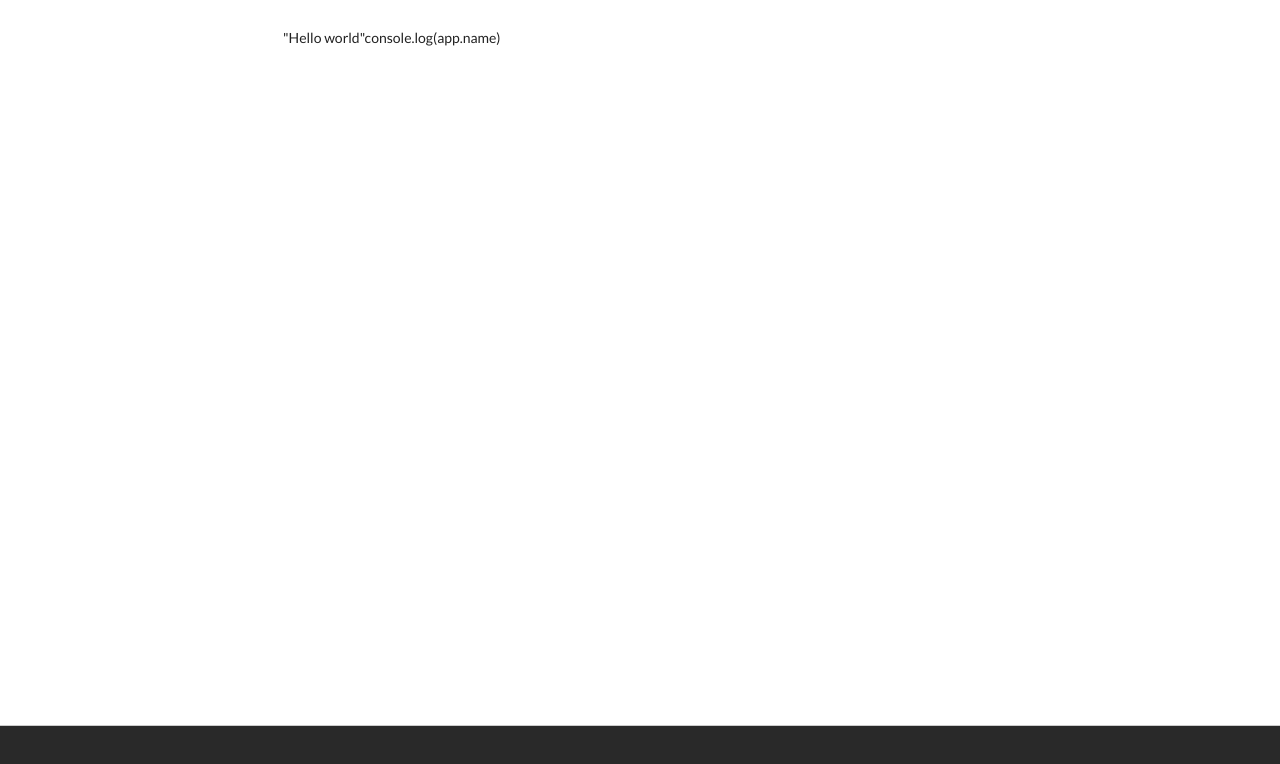
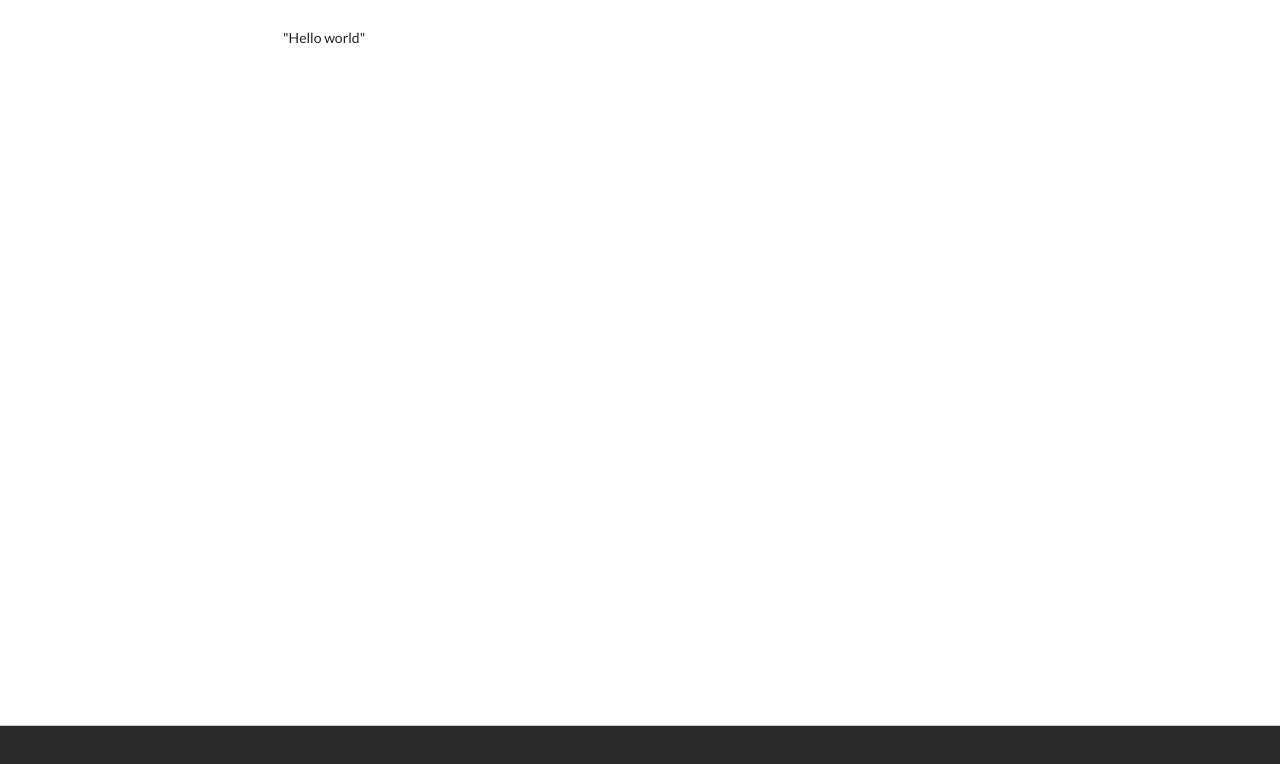
Before and after one commit to jwalin27/student-portal, a React (Create React App) app: page / in a window 1280 px wide. Shown: the top 764 px of the page. Built offline with nearby package versions, Linux system fonts and the light colour scheme.

Commit message:
Update pipeline fix

```diff
--- a/src/App.js
+++ b/src/App.js
@@ -15,14 +15,14 @@ const firebaseConfig ={
 
 // Initialize Firebase
 const app = initializeApp(firebaseConfig);
-
+console.log(app.name)
 // const app = initializeApp(firebaseConfig);
 function App() {
   return (
     <div id='container'>
       <div id='main'>
         <span>"Hello world"</span>
-        console.log(app.name)
+
         {/* <Switch>
           <Route path='/' component={Main} />
         </Switch> */}
```
